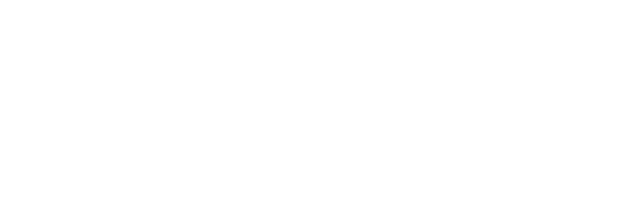
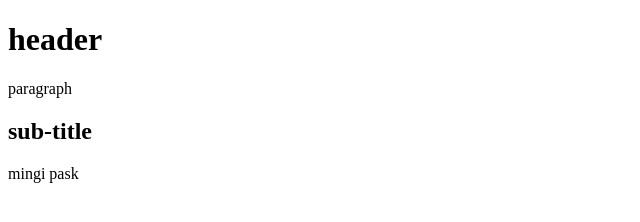
Before and after one commit to KevinVaha/lighto, a plain HTML site: page index.html in a window 1280 px wide. Shown: the whole page, without its empty margins (0-640 px from the left). Drawn offline with Linux system fonts and the light colour scheme.

Commit message:
HTML test

```diff
--- a/index.html
+++ b/index.html
@@ -7,7 +7,12 @@
   <title>Lighto</title>
 </head>
 <body>
-
+  <h1>header</h1>
+  <p>paragraph</p>
+  <h2>sub-title</h2>
+  <div class="main">
+    mingi pask
+  </div>
   <script src="app.js"></script>
 </body>
 </html>
```
